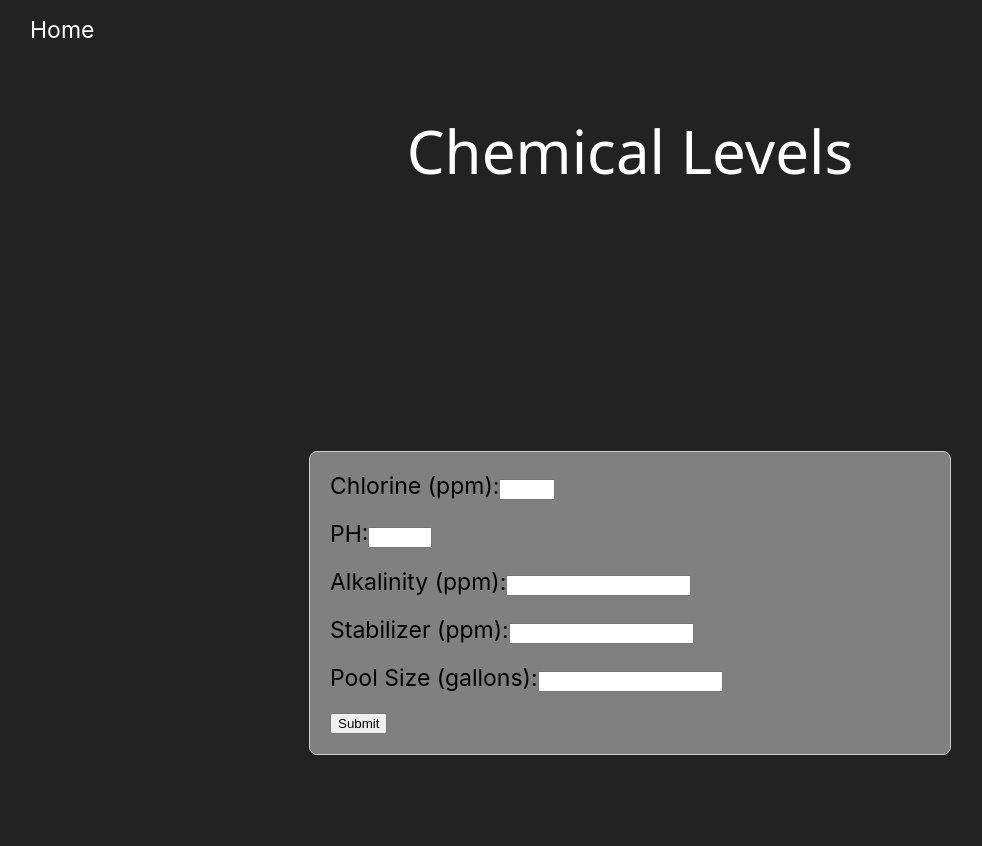
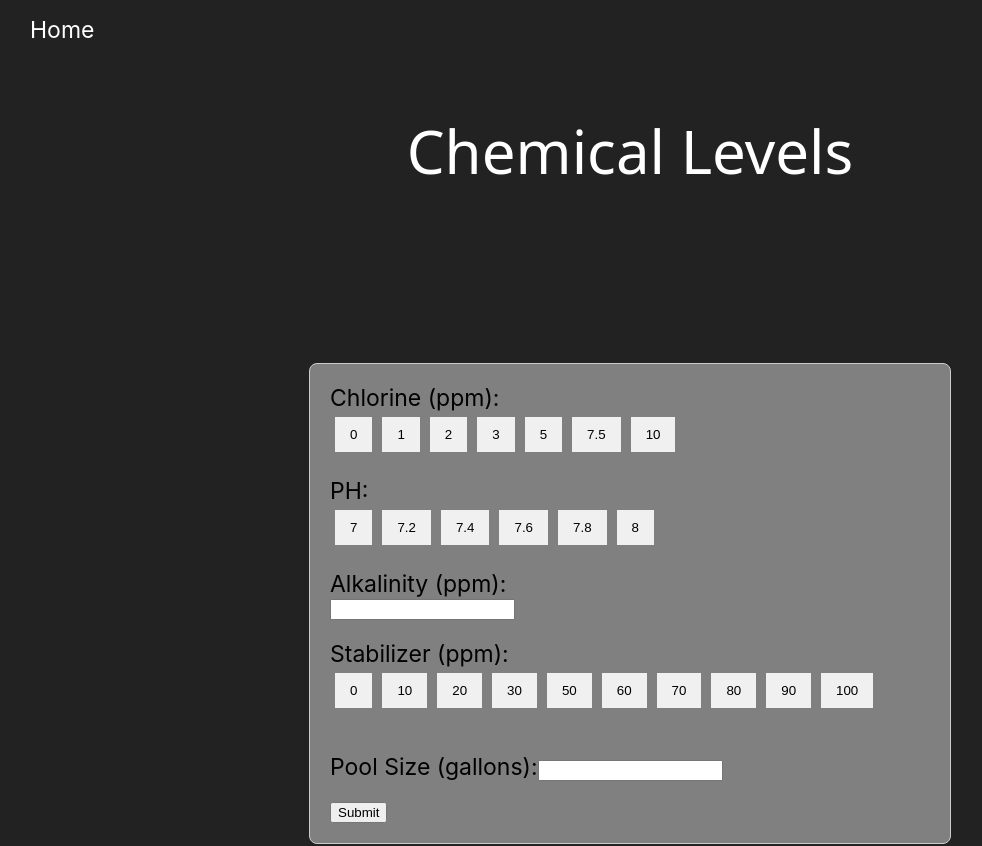
Before and after one commit to DevBolde/Chemical-Calculator, a React (Create React App) app: page /form in a window 1280 px wide. Shown: the top 846 px of the page, without its empty margins (10-992 px from the left). Built offline with nearby package versions, Linux system fonts and the light colour scheme; no server answers.

Commit message:
added a more user friendly interface using buttons instead of typing input

```diff
--- a/src/Style/Form.css
+++ b/src/Style/Form.css
@@ -36,11 +36,28 @@ body {
 
 
 .Form label {
-    font-size: 23px; /* Adjust the font size as needed */
+    font-size: 23px;
 }
-
 
 .backend-message{
   display:flex;
   justify-content: center;
 }
+
+/* BUTTON STYLES*/
+.button-group button {
+  margin: 5px;
+  padding: 10px 15px;
+  border: none;
+  background-color: #f0f0f0;
+  cursor: pointer;
+}
+
+.button-group button.selected {
+  background-color: #007bff;
+  color: white;
+}
+
+.button-group button:hover {
+  background-color: #e0e0e0;
+}
--- a/src/components/ChemForm/Form.js
+++ b/src/components/ChemForm/Form.js
@@ -75,32 +75,35 @@ function ChemicalLevelsForm() {
             <div className='form-container'>
                 <div className='Form'>
                     <form onSubmit={handleSubmit}>
-                        <label htmlFor="chlorine">Chlorine (ppm):</label>
-                        <input
-                            type="number"
-                            id="chlorine"
-                            name="chlorine"
-                            value={chlorine}
-                            onChange={(e) => setChlorine(e.target.value)}
-                            min="0"
-                            max={10}
-                            required
-                        /><br/><br/>
+                        <label>Chlorine (ppm):</label><br/>
+                        <div className="button-group">
+                            {[0, 1, 2, 3, 5, 7.5, 10].map(level => (
+                                <button
+                                    type="button"
+                                    key={level}
+                                    onClick={() => setChlorine(level)}
+                                    className={chlorine === level ? 'selected' : ''}
+                                >
+                                    {level}
+                                </button>
+                            ))}
+                        </div><br/>
 
-                        <label htmlFor="ph">PH:</label>
-                        <input
-                            type="number"
-                            id="ph"
-                            name="ph"
-                            value={ph}
-                            onChange={(e) => setPH(e.target.value)}
-                            min="7"
-                            step={0.2}
-                            max={8}
-                            required
-                        /><br/><br/>
+                        <label htmlFor="ph">PH:</label><br/>
+                        <div className="button-group">
+                            {[7, 7.2, 7.4, 7.6, 7.8, 8].map(level => (
+                                <button
+                                    type="button"
+                                    key={level}
+                                    onClick={() => setPH(level)}
+                                    className={ph === level ? 'selected' : ''}
+                                >
+                                    {level}
+                                </button>
+                            ))}
+                        </div><br/>
 
-                        <label htmlFor="alkalinity">Alkalinity (ppm):</label>
+                        <label htmlFor="alkalinity">Alkalinity (ppm):</label><br/>
                         <input
                             type="number"
                             id="alkalinity"
@@ -113,16 +116,18 @@ function ChemicalLevelsForm() {
                         /><br/><br/>
 
                         <label htmlFor="stabilizer">Stabilizer (ppm):</label>
-                        <input
-                            type="number"
-                            id="stabilizer"
-                            name="stabilizer"
-                            value={stabilizer}
-                            onChange={(e) => setStabilizer(e.target.value)}
-                            min="0"
-                            step={10}
-                            required
-                        /><br/><br/>
+                        <div className="button-group">
+                            {[0, 10, 20, 30, 50, 60, 70, 80, 90, 100].map(level => (
+                                <button
+                                    type="button"
+                                    key={level}
+                                    onClick={() => setStabilizer(level)}
+                                    className={stabilizer === level ? 'selected' : ''}
+                                >
+                                    {level}
+                                </button>
+                            ))}
+                        </div><br/><br/>
 
                         <label htmlFor="poolSize">Pool Size (gallons):</label>
                         <input
```
Lines whose indentation alone changed are shown as unchanged.
